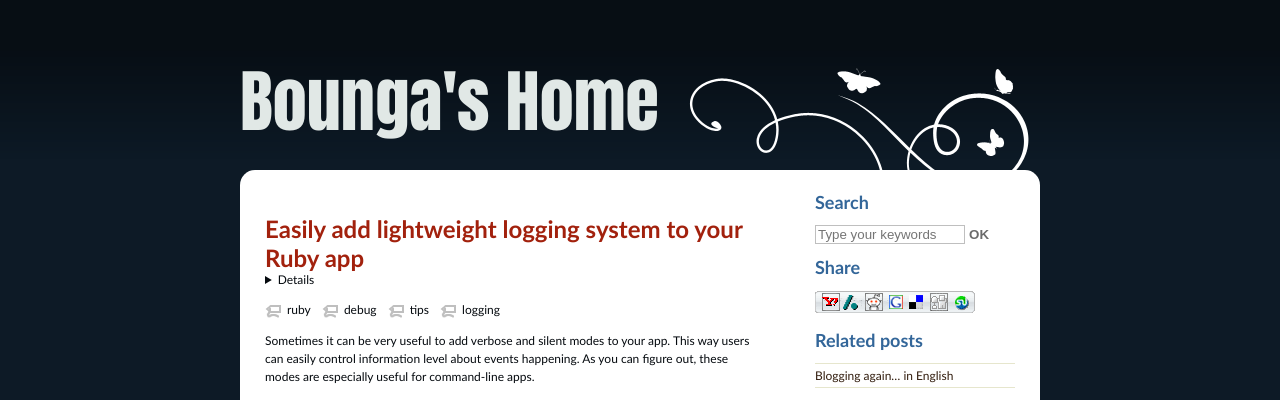
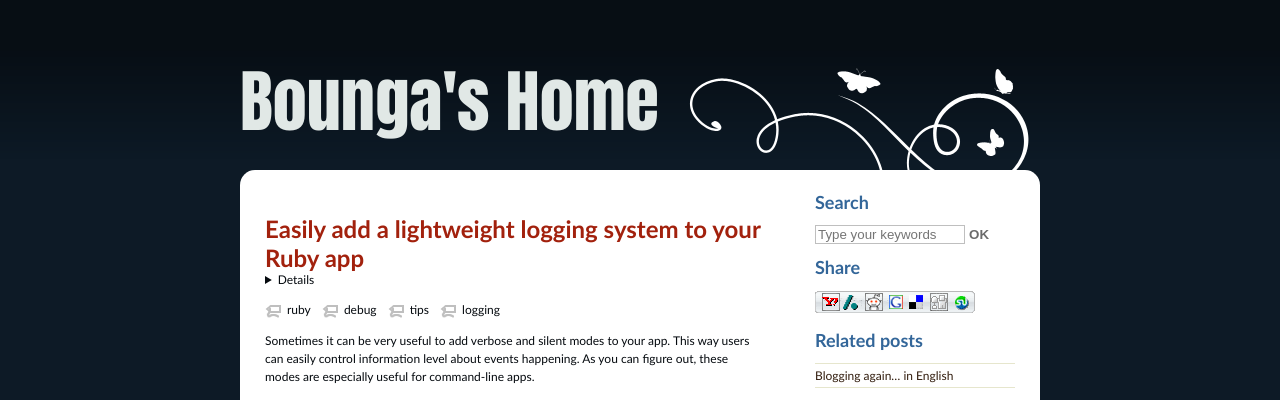
Before and after one commit to Bounga/bounga.org, a Jekyll site: the page built from _posts/2010-12-27-easily-add-a-lightweight-logging-system-to-your-ruby-app.markdown, in a window 1280 px wide. Shown: the top 400 px of the page. Built offline with Jekyll 4.4.1, drawn with Linux system fonts in a browser that asks for light colours; comment, search, counter and statistics services are not loaded.

```diff
--- a/_posts/2010-12-27-easily-add-a-lightweight-logging-system-to-your-ruby-app.markdown
+++ b/_posts/2010-12-27-easily-add-a-lightweight-logging-system-to-your-ruby-app.markdown
@@ -1,6 +1,6 @@
 ---
 layout: post
-title: Easily add lightweight logging system to your Ruby app
+title: Easily add a lightweight logging system to your Ruby app
 category: ruby
 tags: ['ruby', 'debug', 'tips', 'logging']
 ---
```
